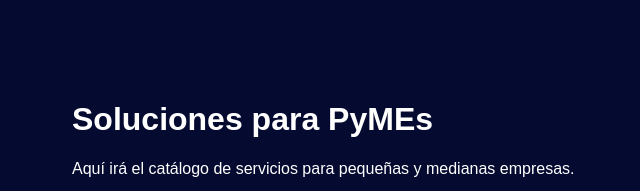
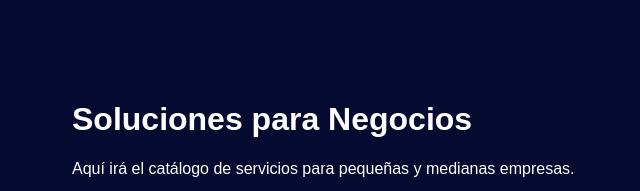
Before and after one commit to OcteFlow/octeflow-site, a Next.js app: page /negocio in a window 1280 px wide. Shown: the top 191 px of the page, without its empty margins (8-648 px from the left). Built offline with nearby package versions, Linux system fonts and the light colour scheme.

Commit message:
Update negocio.js

```diff
--- a/pages/negocio.js
+++ b/pages/negocio.js
@@ -1,7 +1,7 @@
 export default function PyME() {
   return (
     <div style={{padding:"80px", fontFamily:"Arial"}}>
-      <h1>Soluciones para PyMEs</h1>
+      <h1>Soluciones para Negocios</h1>
       <p>Aquí irá el catálogo de servicios para pequeñas y medianas empresas.</p>
     </div>
   );
```
